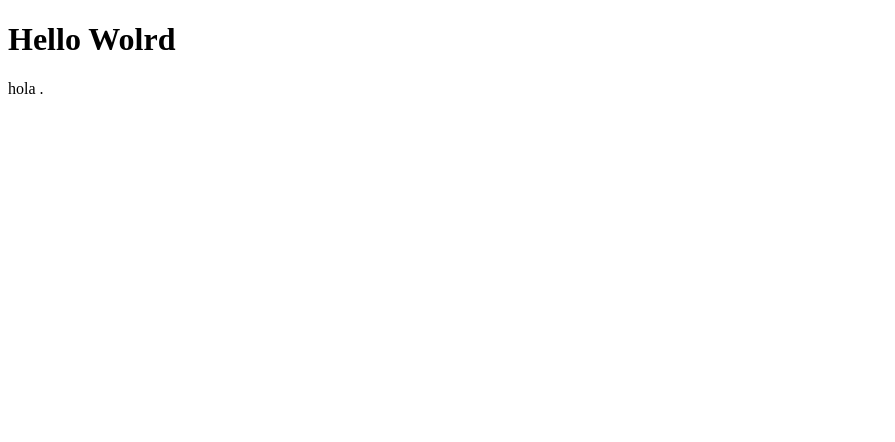
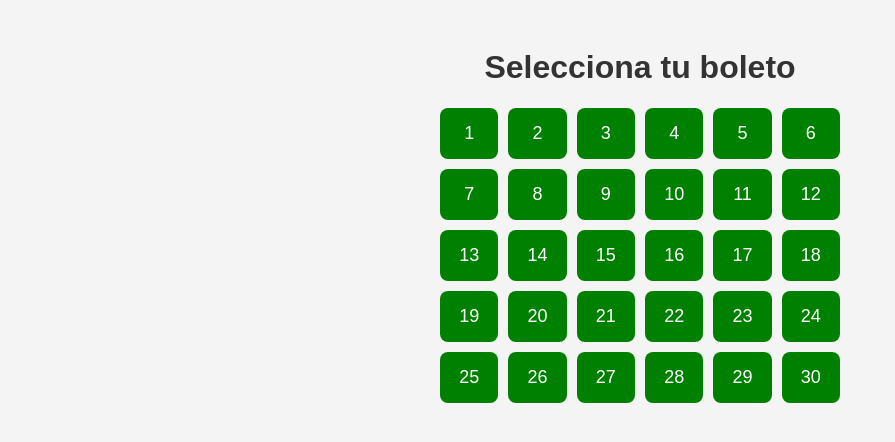
Before and after one commit to darktopmain/darktopmain.github.io, a plain HTML site: page index.html in a window 1280 px wide. Shown: the whole page, without its empty margins (0-895 px from the left). Drawn offline with Linux system fonts and the light colour scheme.

Commit message:
Update index.html

```diff
--- a/index.html
+++ b/index.html
@@ -1,11 +1,69 @@
 <!DOCTYPE html>
 <html>
-    <body>
-        <h1>
-            Hello Wolrd
-        </h1>
-        <p>
-            hola .
-        </p>
-    </body>
+<head>
+    <meta charset="UTF-8">
+    <title>Boletos</title>
+
+    <style>
+        body {
+            font-family: Arial;
+            background: #f4f4f4;
+            padding: 20px;
+            text-align: center;
+        }
+
+        h1 {
+            color: #333;
+        }
+
+        .grid {
+            display: grid;
+            grid-template-columns: repeat(6, 1fr); /* 6 por fila */
+            gap: 10px;
+            max-width: 400px;
+            margin: auto;
+        }
+
+        .boleto {
+            padding: 15px;
+            background: green;
+            color: white;
+            font-size: 18px;
+            border-radius: 8px;
+            cursor: pointer;
+            user-select: none;
+            transition: 0.2s;
+        }
+
+        .boleto.seleccionado {
+            background: red;
+        }
+    </style>
+</head>
+
+<body>
+    <h1>Selecciona tu boleto</h1>
+
+    <div class="grid">
+        <!-- Se crearán 30 boletos con JS -->
+    </div>
+
+    <script>
+        const grid = document.querySelector(".grid");
+
+        // Crear 30 boletos
+        for (let i = 1; i <= 30; i++) {
+            const btn = document.createElement("div");
+            btn.classList.add("boleto");
+            btn.textContent = i;
+
+            // Evento de click para cambiar color
+            btn.addEventListener("click", () => {
+                btn.classList.toggle("seleccionado");
+            });
+
+            grid.appendChild(btn);
+        }
+    </script>
+</body>
 </html>
```
